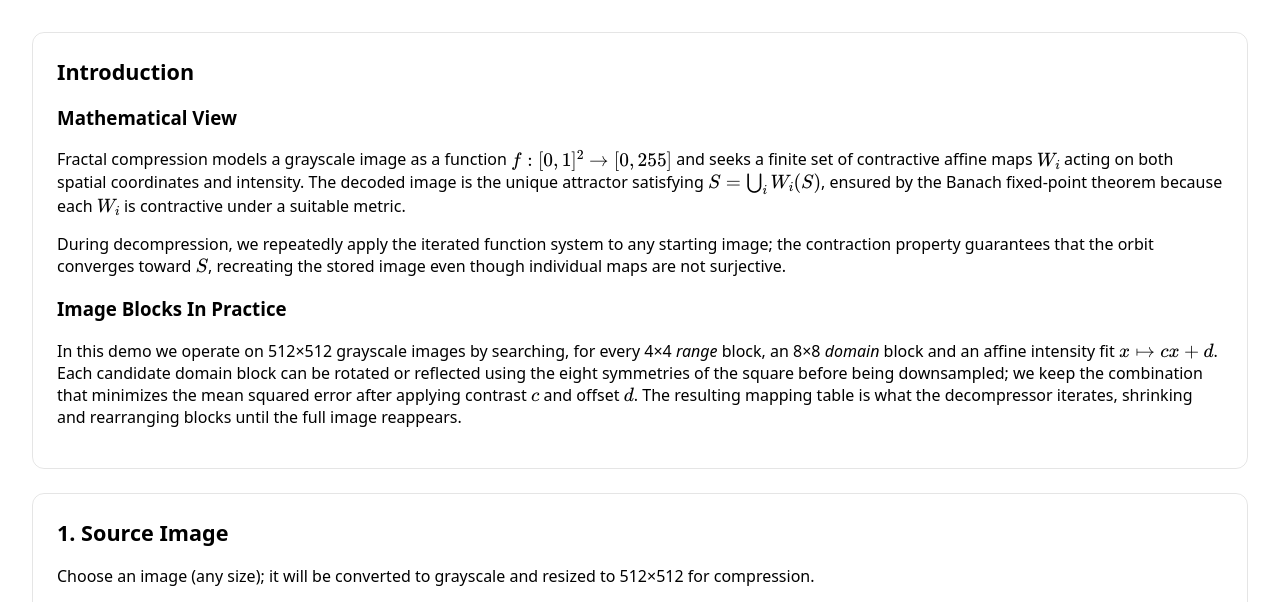
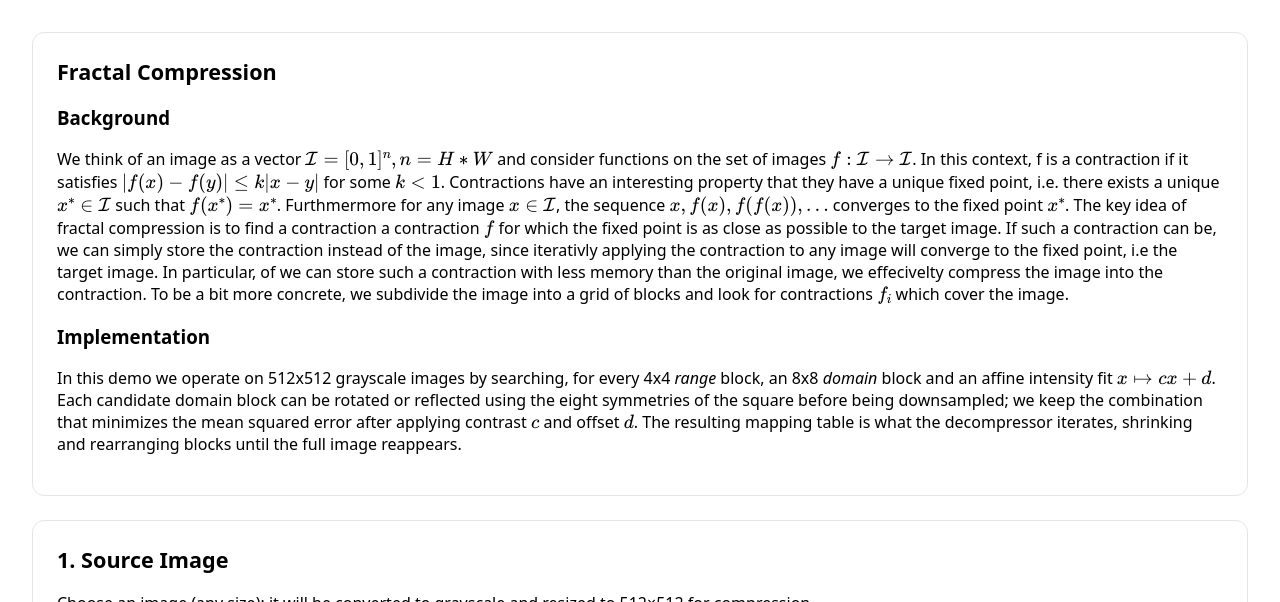
Before and after one commit to Janos95/fractal_compression, a plain HTML site: page index.html in a window 1280 px wide. Shown: the top 602 px of the page. Drawn offline with nearby package versions, Linux system fonts and the light colour scheme.

Commit message:
improve explanation

```diff
--- a/index.html
+++ b/index.html
@@ -60,18 +60,24 @@
 </head>
 <body>
   <section>
-    <h2>Introduction</h2>
-    <h3>Mathematical View</h3>
+    <h2>Fractal Compression</h2>
+    <h3>Background </h3>
     <p>
-      Fractal compression models a grayscale image as a function \(f : [0,1]^2 \to [0,255]\) and seeks a finite set of contractive affine maps \(W_i\) acting on both spatial coordinates and intensity.
-      The decoded image is the unique attractor satisfying \(S = \bigcup_i W_i(S)\), ensured by the Banach fixed-point theorem because each \(W_i\) is contractive under a suitable metric.
+      We think of an image as a vector \( \mathcal{I} = [0,1]^n, n = H * W \) and consider functions on the set of images \( f : \mathcal{I} \to \mathcal{I} \).
+      In this context, f is a contraction if it satisfies \(|f(x) - f(y)| \leq k |x - y|\) for some \(k < 1\). Contractions have
+      an interesting property that they have a unique fixed point, i.e. there exists a unique \(x^* \in \mathcal{I}\) such that \(f(x^*) = x^*\).
+      Furthmermore for any image \(x \in \mathcal{I}\), the sequence \(x, f(x), f(f(x)), \ldots\) converges to the fixed point \(x^*\).
+      The key idea of fractal compression is to find a contraction a contraction \(f\) for which the fixed point is as close as possible to the
+      target image.
+      If such a contraction can be, we can simply store the contraction instead of the image, since iterativly applying the contraction to
+      any image will converge to the fixed point, i.e the target image.
+      In particular, of we can store such a contraction with less memory than the original image, we effecivelty compress the image into
+      the contraction.
+      To be a bit more concrete, we subdivide the image into a grid of blocks and look for contractions \(f_i\) which cover the image.
     </p>
+    <h3>Implementation</h3>
     <p>
-      During decompression, we repeatedly apply the iterated function system to any starting image; the contraction property guarantees that the orbit converges toward \(S\), recreating the stored image even though individual maps are not surjective.
-    </p>
-    <h3>Image Blocks In Practice</h3>
-    <p>
-      In this demo we operate on 512×512 grayscale images by searching, for every 4×4 <em>range</em> block, an 8×8 <em>domain</em> block and an affine intensity fit \(x \mapsto c x + d\).
+      In this demo we operate on 512x512 grayscale images by searching, for every 4x4 <em>range</em> block, an 8x8 <em>domain</em> block and an affine intensity fit \(x \mapsto c x + d\).
       Each candidate domain block can be rotated or reflected using the eight symmetries of the square before being downsampled; we keep the combination that minimizes the mean squared error after applying contrast \(c\) and offset \(d\).
       The resulting mapping table is what the decompressor iterates, shrinking and rearranging blocks until the full image reappears.
     </p>
```
Also changed, not shown: grid_contraction.svg (added), 1 other file.
